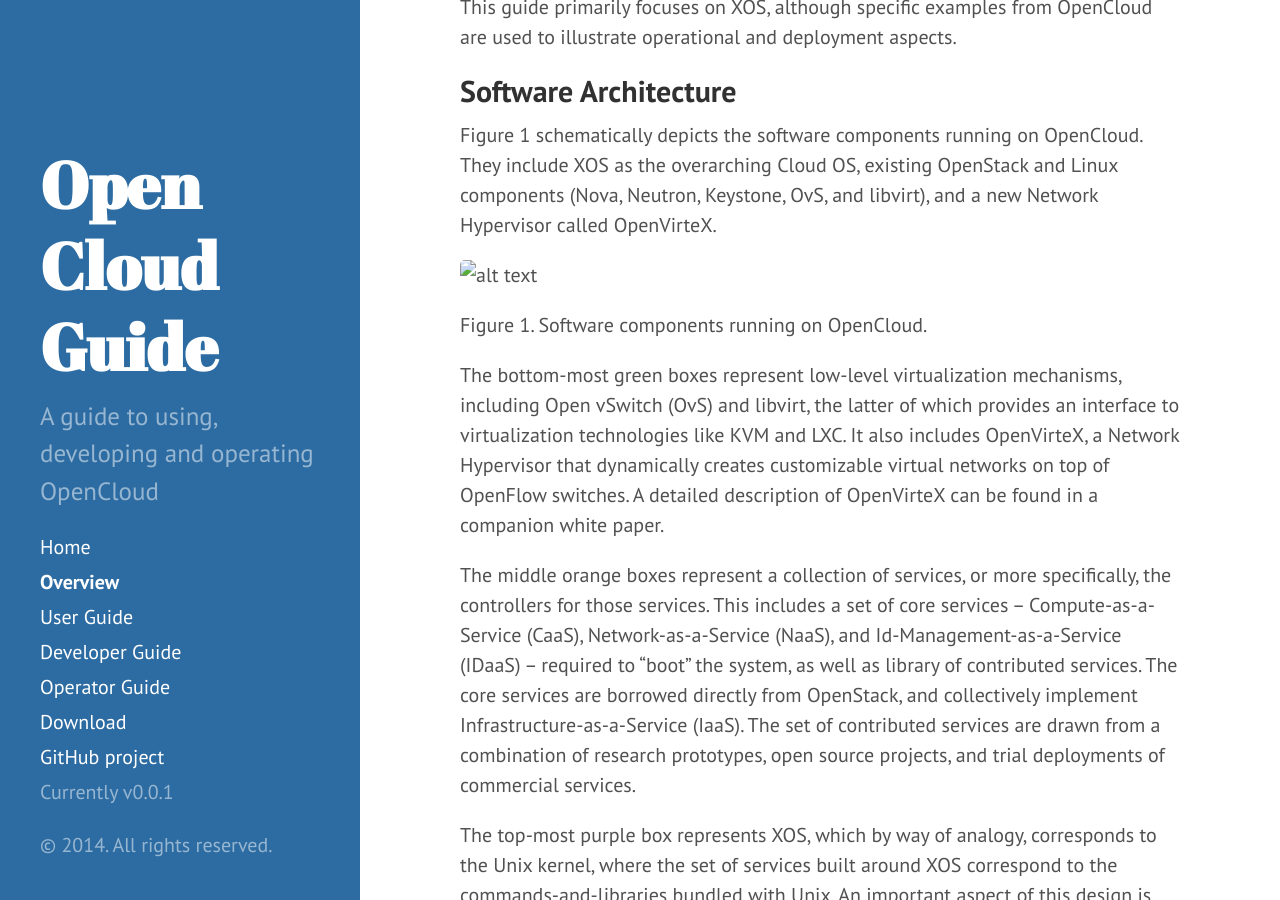
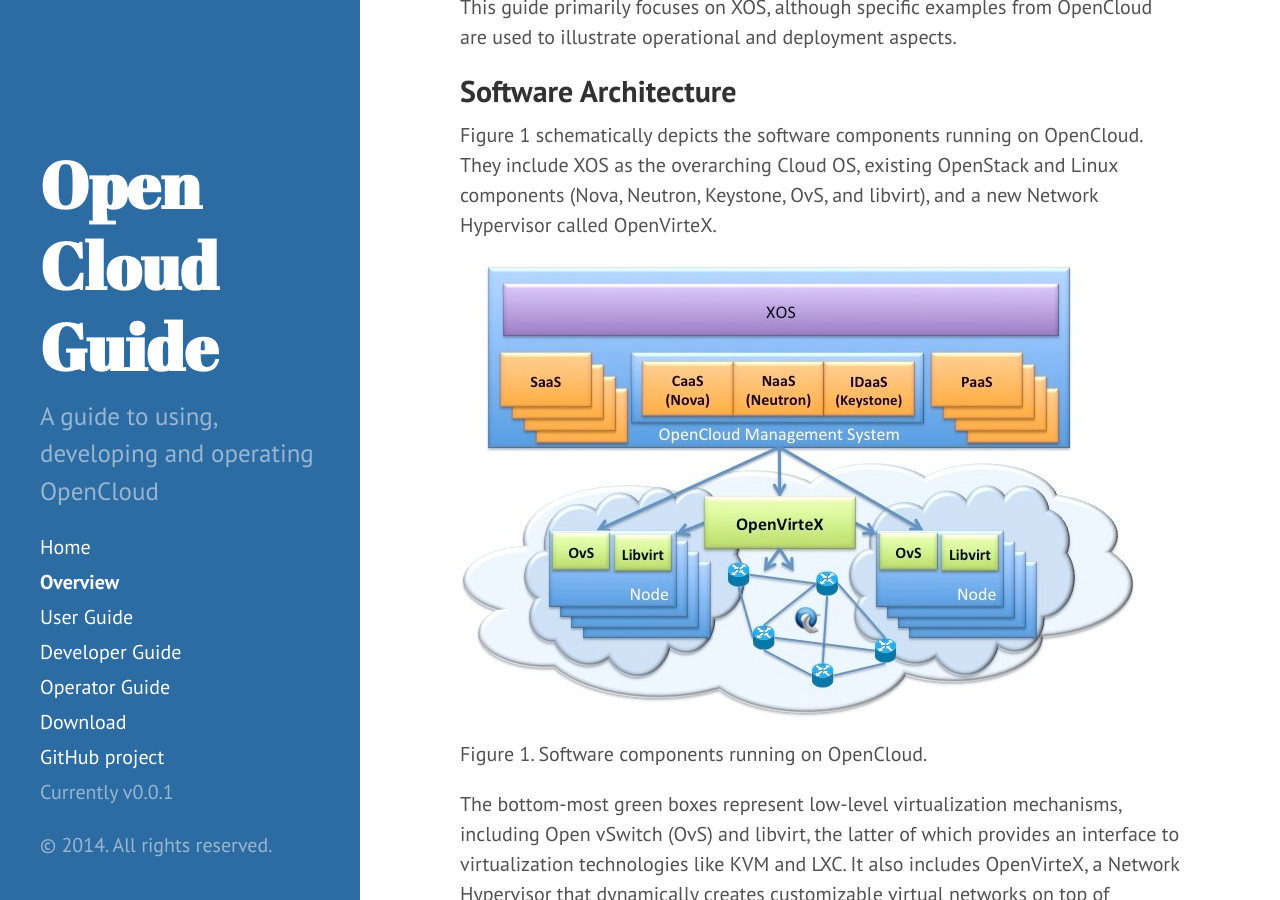
Before and after one commit to open-cloud/open-cloud.github.io.old, a Jekyll site: the page built from 0_overview.md, in a window 1280 px wide and 900 px high, scrolled down 668 px. Built offline with Jekyll 4.4.1, drawn with Linux system fonts in a browser that asks for light colours; Markdown is read by kramdown in place of the engine named in the settings.

Commit message:
arch image change

```diff
--- a/0_overview.md
+++ b/0_overview.md
@@ -36,7 +36,7 @@
 OpenStack and Linux components (Nova, Neutron, Keystone, OvS, and
 libvirt), and a new Network Hypervisor called OpenVirteX.
 
-<img src="figures/Slide1.jpg" alt="alt text" title ="Figure 1" />
+![Figure 1. Software components running on OpenCloud.]({{ site.url }}/figures/Slide1.jpg)
 
 Figure 1. Software components running on OpenCloud.
 
```
